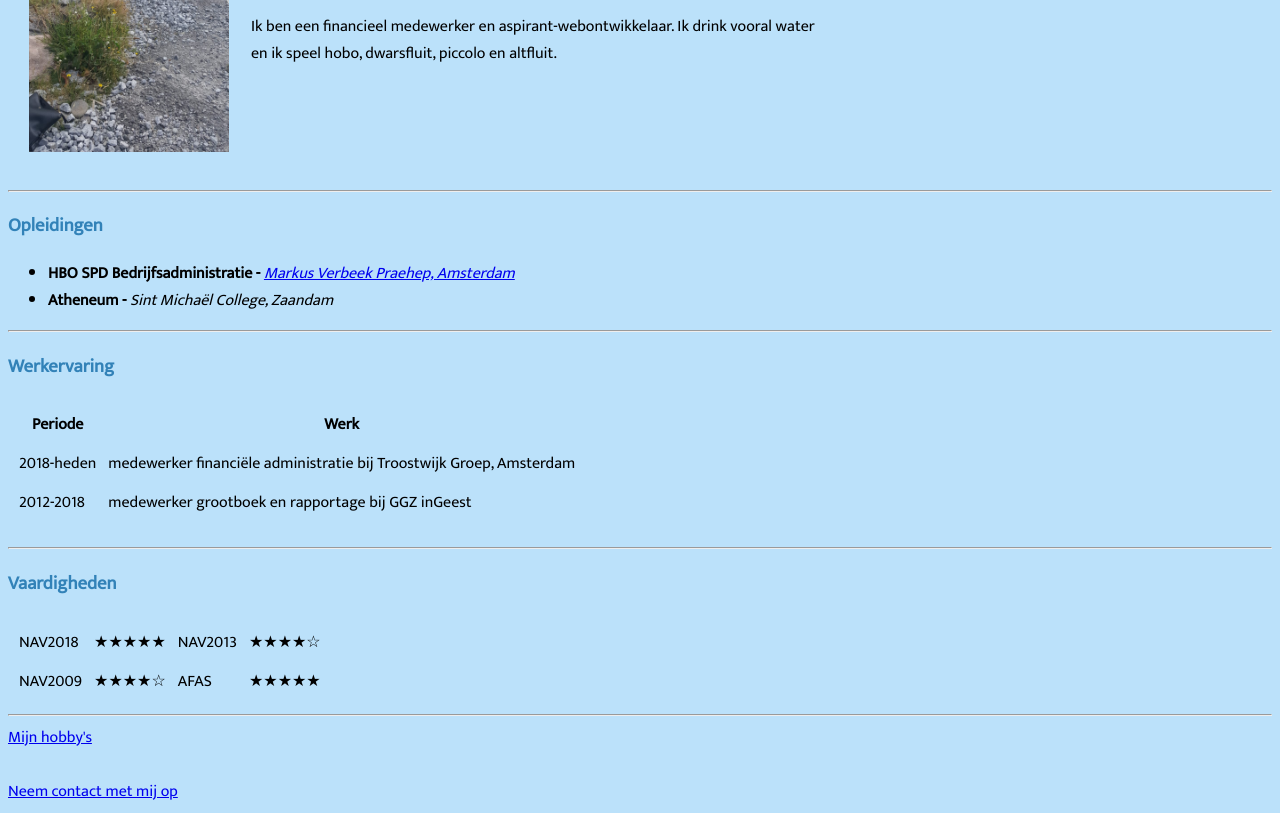
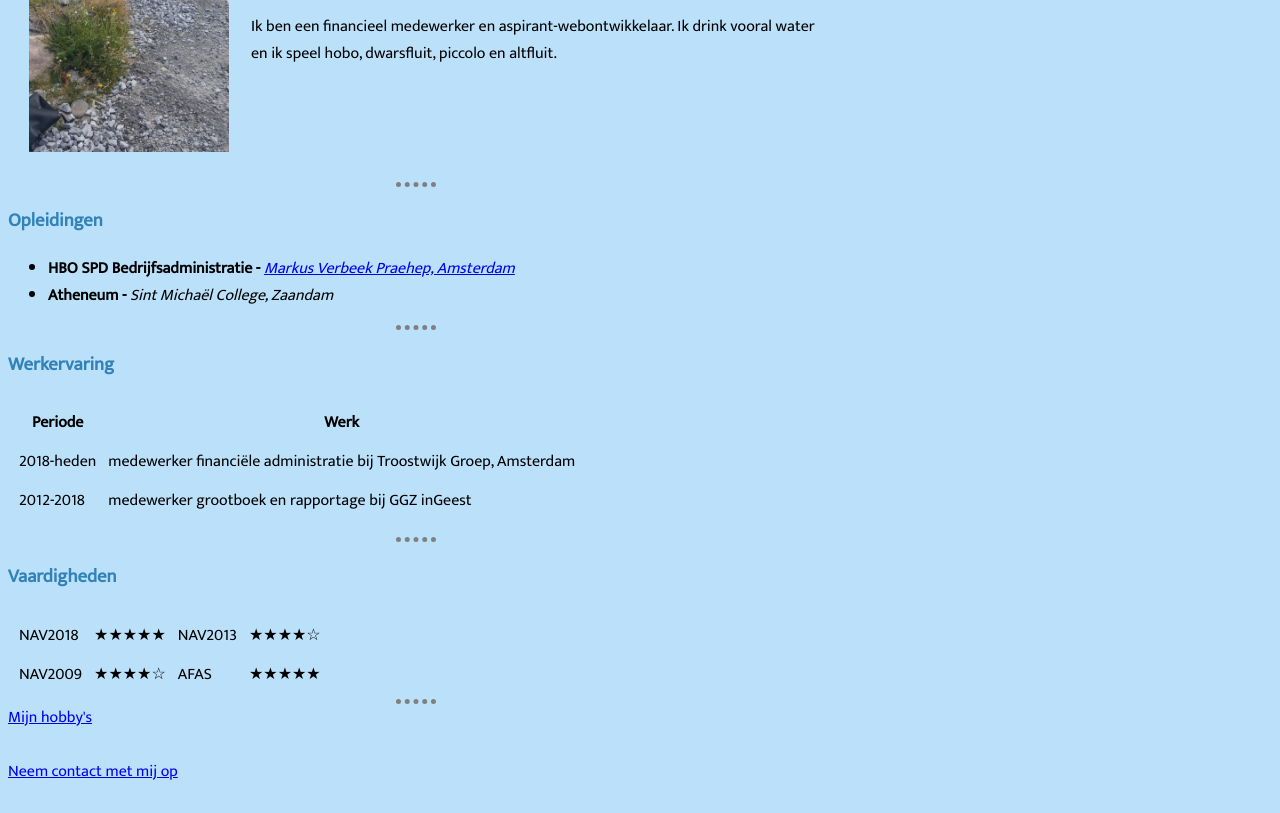
Before and after one commit to Jenn38/cv, a plain HTML site: page index.html in a window 1280 px wide. Shown: the part 233-1046 px from the top of the page. Drawn offline with Linux system fonts and the light colour scheme.

Commit message:
Deleted hr's and added flexcontainer+childitems

```diff
--- a/index.html
+++ b/index.html
@@ -2,7 +2,7 @@
 <html>
 <head>
   <meta charset="utf-8">
-  <title>Jennifer's Personal Website</title>
+  <title>Jennifer's persoonlijke website</title>
   <link rel="stylesheet" href="CSS/styles.css">
   <link href="https://fonts.googleapis.com/css2?family=Mukta&display=swap" rel="stylesheet">
 
@@ -19,14 +19,17 @@
       </td>
     </tr>
   </table>
-
-  <hr>
+  <div class="flex-container">
+    <div class="child-item"></div>
+ </div>
   <h3>Opleidingen</h3>
   <ul>
     <li><strong>HBO SPD Bedrijfsadministratie - </strong><em><a href="https://www.mvp.nl/">Markus Verbeek Praehep, Amsterdam</a></em><br></li>
     <li><strong>Atheneum - </strong><em>Sint Michaël College, Zaandam</em></li>
   </ul>
-  <hr>
+  <div class="flex-container">
+    <div class="child-item"></div>
+ </div>
   <h3>Werkervaring</h3>
   <table id="Werkervaring">
     <table cellspacing="10">
@@ -46,7 +49,9 @@
       <td></td>
     </tr>
   </table>
-  <hr>
+  <div class="flex-container">
+    <div class="child-item"></div>
+ </div>
   <h3>Vaardigheden</h3>
   <table cellspacing="10">
     <tr>
@@ -62,7 +67,9 @@
       <td>&#9733;&#9733;&#9733;&#9733;&#9733;</td>
     </tr>
   </table>
-  <hr>
+  <div class="flex-container">
+    <div class="child-item"></div>
+ </div>
   <a href="hobbies.html">Mijn hobby's</a>
   <br />
   <br>
```
